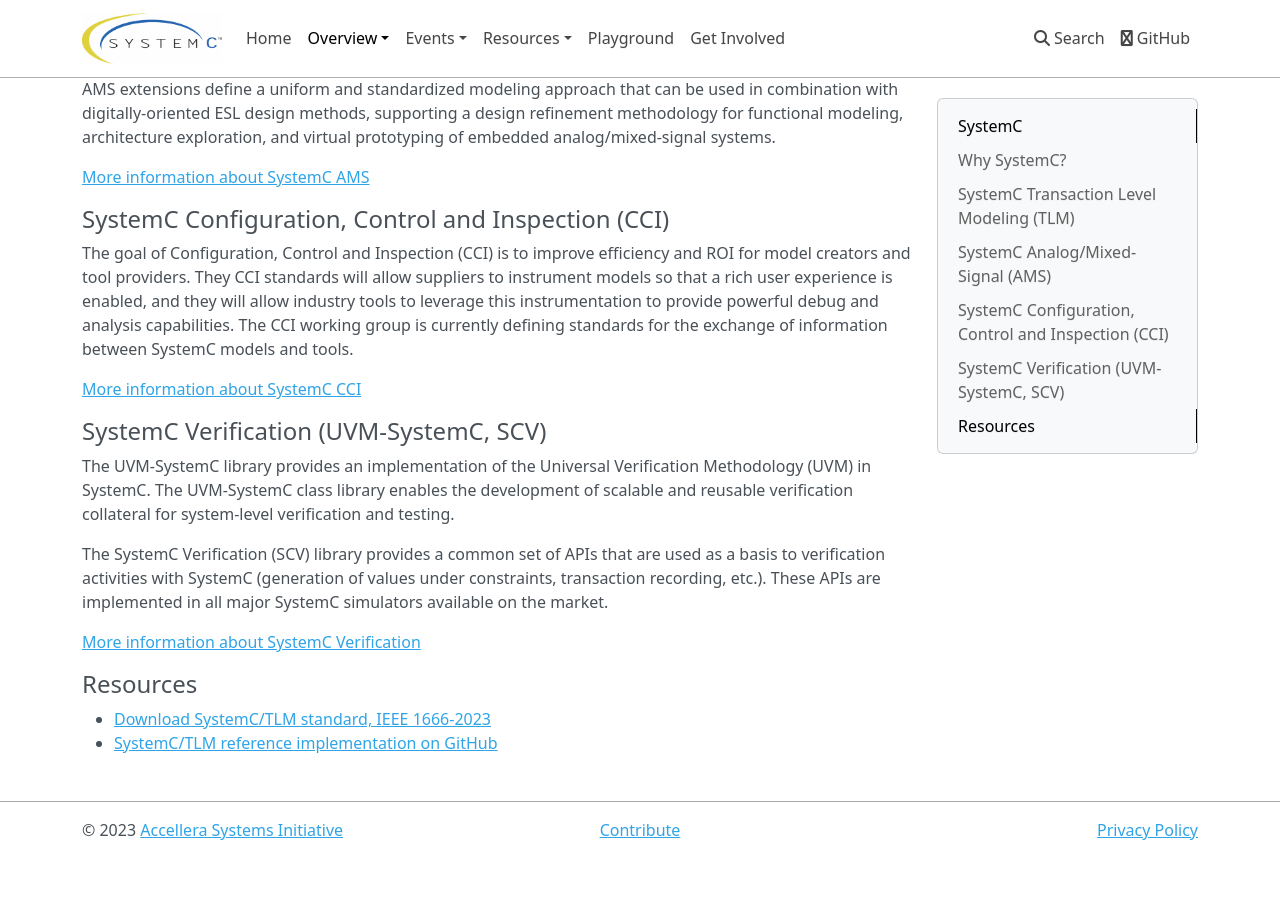
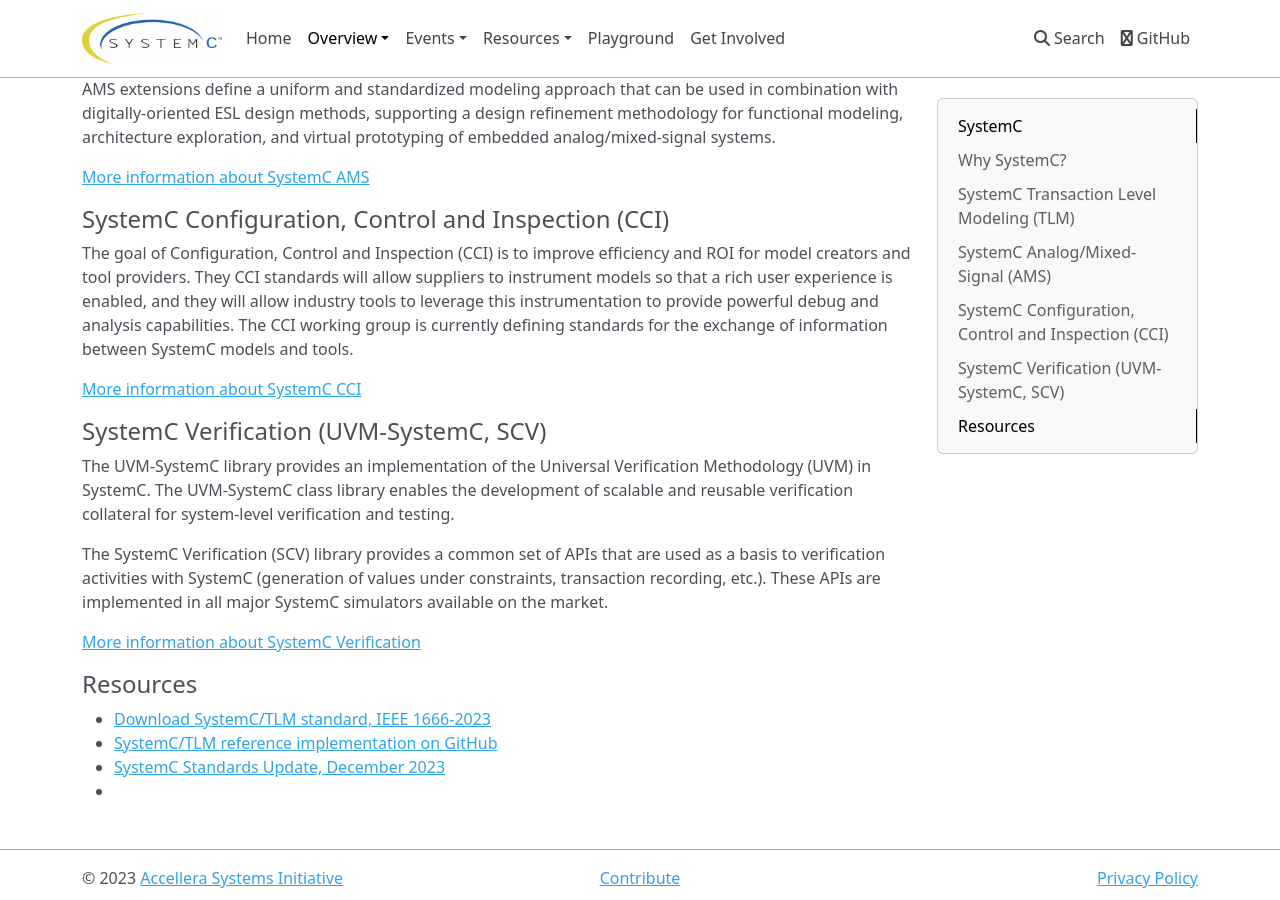
Before and after one commit to accellera-official/systemc.org, an MkDocs documentation site: the page built from docs/overview/systemc.md, in a window 1280 px wide and 900 px high, scrolled down 1813 px. Built offline with MkDocs 1.6.1, drawn with Linux system fonts in a browser that asks for light colours; nearby versions of some CDN libraries; before the commit the page ends 2665 px from its top, so only the background shows below that.

Commit message:
added SystemC standards update
Signed-off-by: Martin Barnasconi <martin.barnasconi@nxp.com>

```diff
--- a/docs/overview/systemc.md
+++ b/docs/overview/systemc.md
@@ -46,9 +46,11 @@
 
 * [Download SystemC/TLM standard, IEEE 1666-2023][2]
 * [SystemC/TLM reference implementation on GitHub][4]
-
+* [SystemC Standards Update, December 2023][5]
+*
 [1]: https://accellera.org
 <!--[2]: https://standards.ieee.org/standard/1666-2011.html-->
 [2]: https://ieeexplore.ieee.org/document/10246125
 [3]: https://standards.ieee.org/standard/1666_1-2016.html
 [4]: https://github.com/accellera-official/systemc
+[5]: https://workspace.accellera.org/document/dl/12212
```
